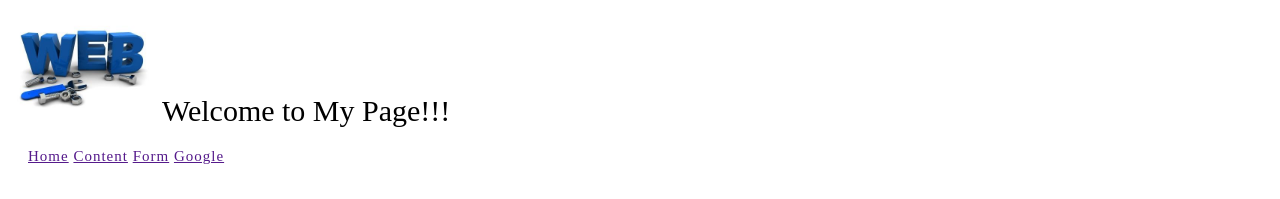
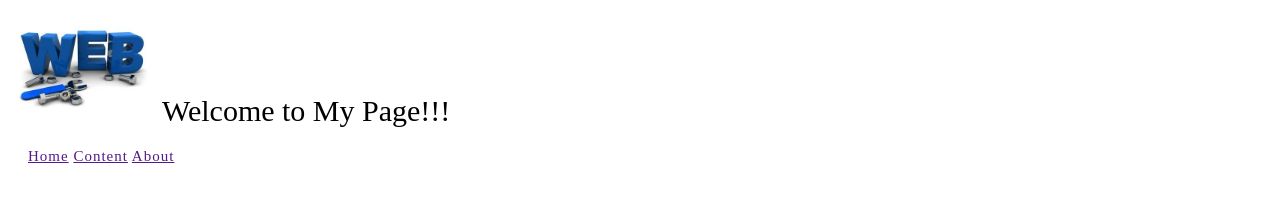
Before and after one commit to jwinkey24/jwinkeyftcc.github.io, a plain HTML site: page WHM1_winkeyjamil/WHM1_winkeyjamil.html in a window 1280 px wide. Shown: the top 199 px of the page. Drawn offline with Linux system fonts and the light colour scheme.

Commit message:
Update WHM1_winkeyjamil.html

```diff
--- a/WHM1_winkeyjamil/WHM1_winkeyjamil.html
+++ b/WHM1_winkeyjamil/WHM1_winkeyjamil.html
@@ -25,8 +25,7 @@ p {
 
   <a href="">Home</a>
     <a href="">Content</a>
-      <a href="">Form</a>
-        <a href="">Google</a>
+      <a href="">About</a>
   </nav>
 
 <body>
```
